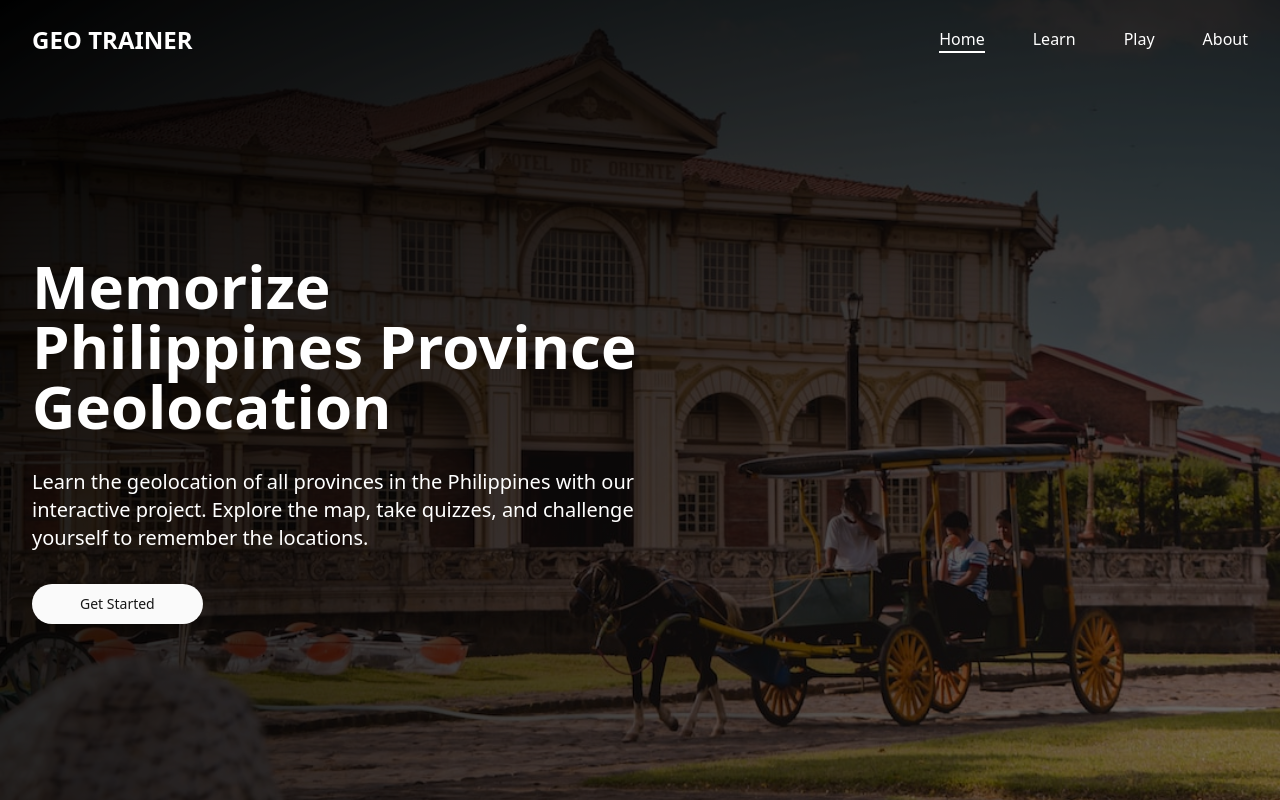
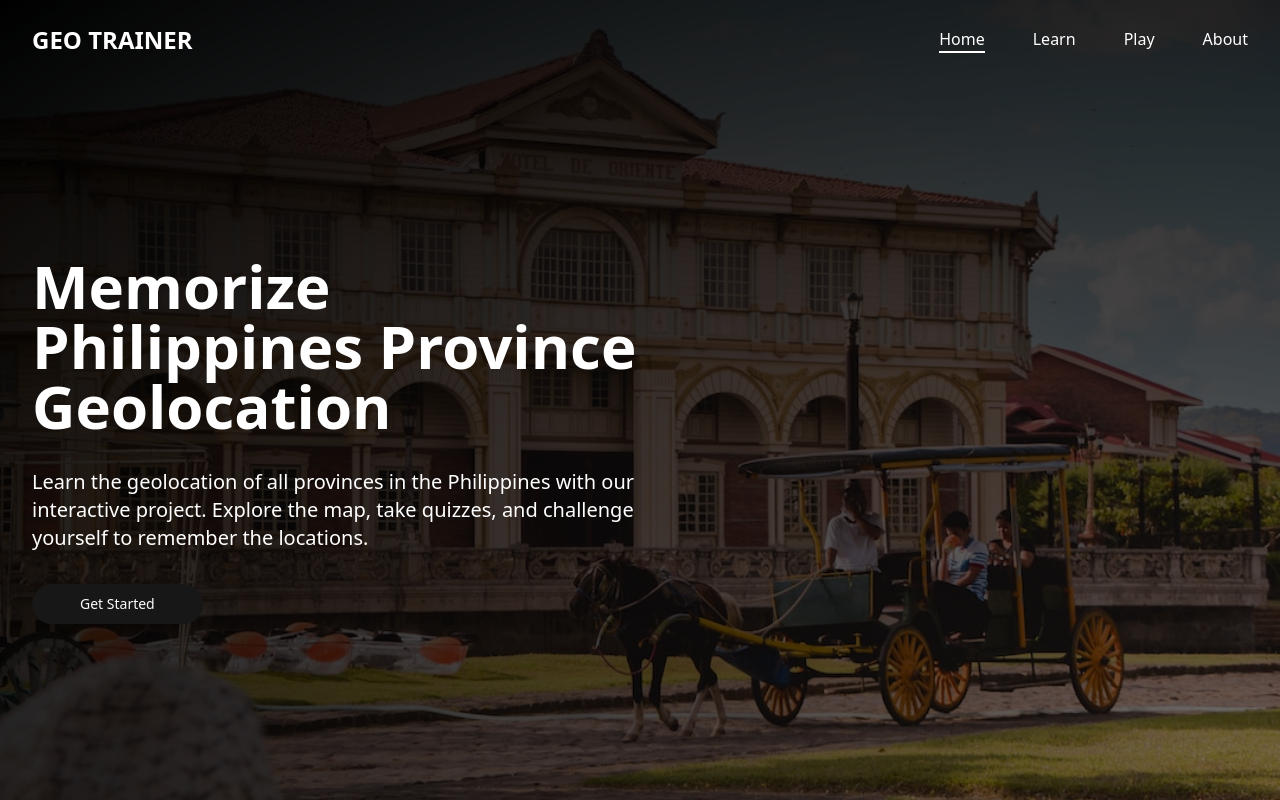
Before and after one commit to Sanjero20/geo-trainer, a Next.js app: page / in a window 1280 px wide. Built offline with nearby package versions, Linux system fonts and the light colour scheme.

Commit message:
Fix text colors

```diff
--- a/src/components/custom/get-started.tsx
+++ b/src/app/(home)/get-started.tsx
@@ -1,5 +1,5 @@
 import Link from "next/link";
-import { Button } from "../ui/button";
+import { Button } from "@/components/ui/button";
 
 function GetStartedButton() {
   return (
--- a/src/app/page.tsx
+++ b/src/app/(home)/page.tsx
@@ -1,6 +1,4 @@
-import Link from "next/navigation";
-import { Button } from "@/components/ui/button";
-import GetStartedButton from "@/components/custom/get-started";
+import GetStartedButton from "./get-started";
 
 function Home() {
   return (
@@ -20,7 +18,7 @@ function Home() {
           <p className="text-xl">
             Learn the geolocation of all provinces in the Philippines with our
             interactive project. Explore the map, take quizzes, and challenge
-            yourself to remember the locations.{" "}
+            yourself to remember the locations.
           </p>
 
           <GetStartedButton />
--- a/src/app/layout.tsx
+++ b/src/app/layout.tsx
@@ -11,7 +11,7 @@ export const metadata: Metadata = {
 function RootLayout({ children }: { children: React.ReactNode }) {
   return (
     <html lang="en">
-      <body className="dark relative flex h-screen flex-col bg-background">
+      <body className="relative flex h-screen flex-col bg-background">
         <Header />
         <main className="container h-full">{children}</main>
       </body>
--- a/src/components/header/header.tsx
+++ b/src/components/header/header.tsx
@@ -1,9 +1,20 @@
+"use client";
+
 import NavLink from "./navlink";
 import { Menu } from "lucide-react";
+import { cn } from "@/lib/utils";
+import { usePathname } from "next/navigation";
 
 function Header() {
+  const currentUrl = usePathname();
+
+  const styles = cn(
+    currentUrl === "/" ? "text-white" : "text-black",
+    "z-10 flex h-12 items-center justify-between px-2 py-10 sm:container",
+  );
+
   return (
-    <header className="z-10 flex h-12 items-center justify-between px-2 py-10 text-white sm:container">
+    <header className={styles}>
       <h1 className="text-2xl font-bold">GEO TRAINER</h1>
 
       <nav>
--- a/src/components/header/navlink.tsx
+++ b/src/components/header/navlink.tsx
@@ -1,8 +1,8 @@
 "use client";
 
 import Link from "next/link";
-import { twMerge } from "tailwind-merge";
 import { usePathname } from "next/navigation";
+import { cn } from "@/lib/utils";
 
 interface NavLinkProps {
   href: string;
@@ -11,8 +11,9 @@ interface NavLinkProps {
 
 function NavLink({ href, children }: NavLinkProps) {
   const route = usePathname();
-  const styles = twMerge(
-    href === route ? "border-white" : "border-transparent",
+  const styles = cn(
+    href === route ? "border-black" : "border-transparent",
+    href === "/" && href === route ? "border-white" : "border-transparent",
     "border-b-2",
   );
 
--- a/src/styles/globals.css
+++ b/src/styles/globals.css
@@ -4,7 +4,7 @@
 
 @layer base {
   :root {
-    --background: 0 0% 100%;
+    --background: 0 0% 96%;
     --foreground: 0 0% 3.9%;
     --card: 0 0% 100%;
     --card-foreground: 0 0% 3.9%;
```
